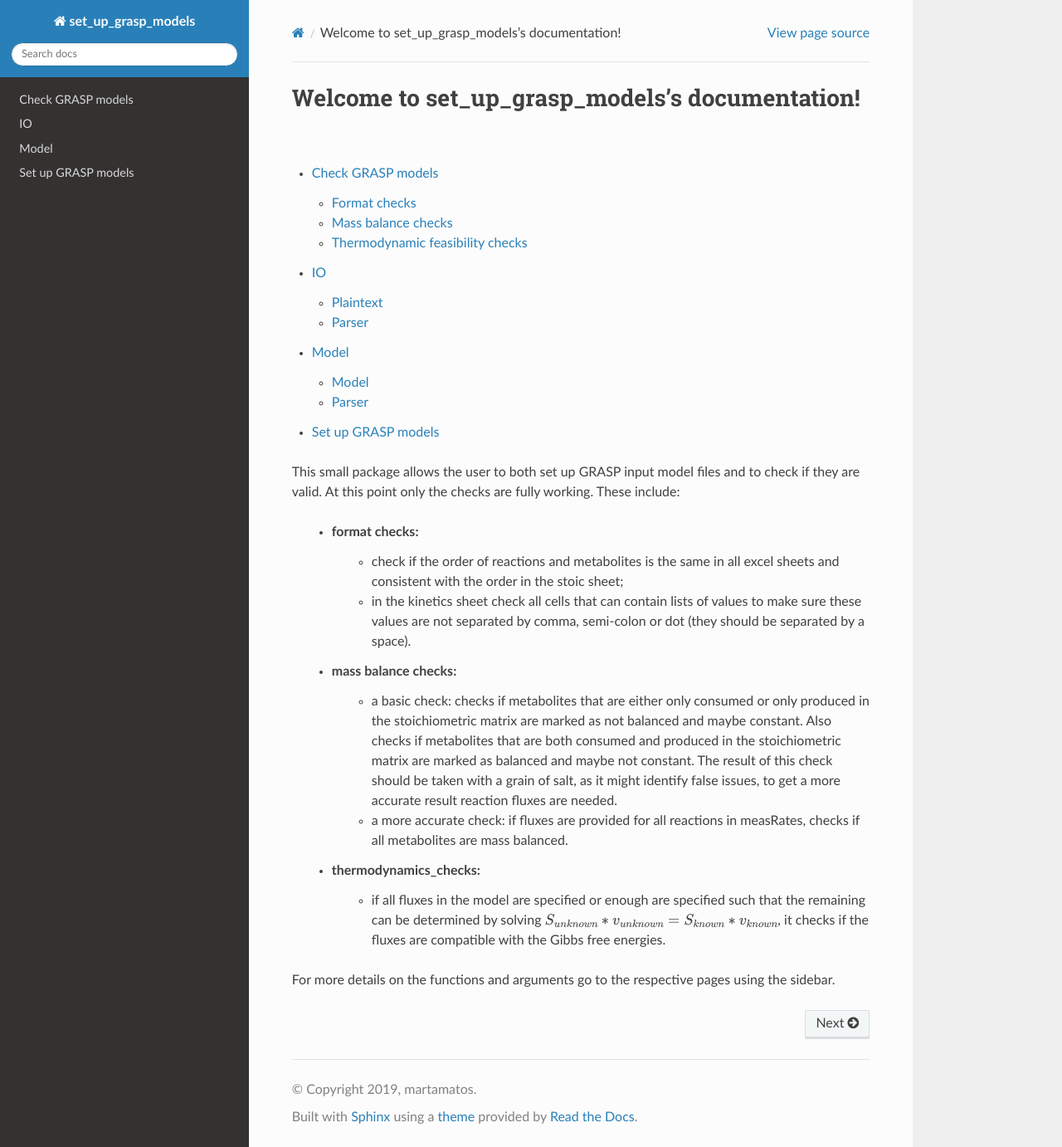
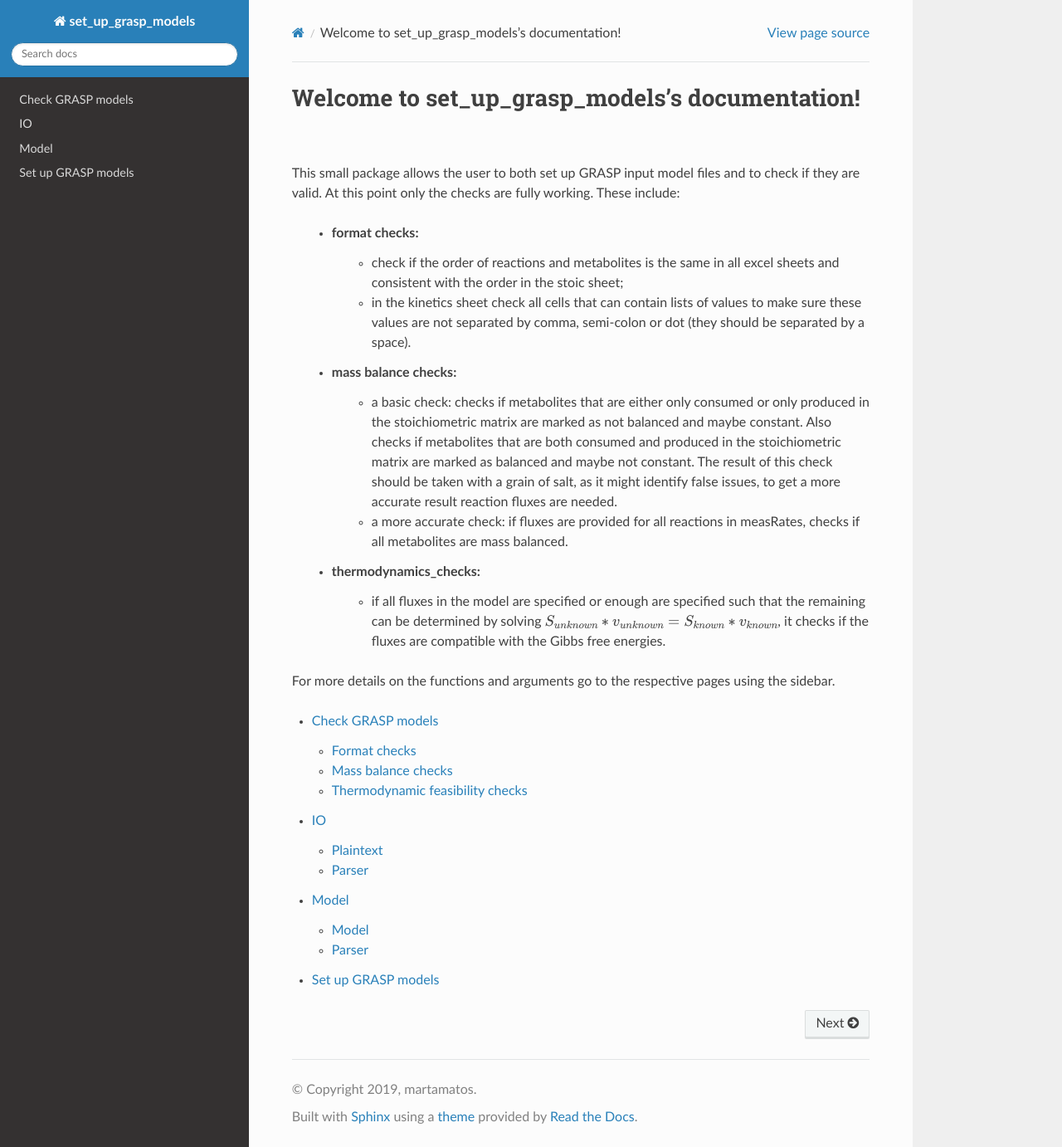
Before and after one commit to biosustain/set_up_grasp_models, a Sphinx documentation site: the page built from docs/index.rst, in a window 1280 px wide and 1382 px high. Shown: the whole window at 83% size. Built offline with Sphinx 7.4.7 and the Read the Docs theme 2.0.0, drawn with Linux system fonts in a browser that asks for light colours; part of the change alters nothing that is shown.

```diff
--- a/docs/index.rst
+++ b/docs/index.rst
@@ -5,14 +5,6 @@
 
 Welcome to set_up_grasp_models's documentation!
 ===============================================
-
-.. toctree::
-   :maxdepth: 2
-
-   check_models
-   io
-   model
-   set_up_grasp_models
 
 
 This small package allows the user to both set up GRASP input model files and to check if they are valid.
@@ -28,3 +20,12 @@ At this point only the checks are fully working. These include:
     - if all fluxes in the model are specified or enough are specified such that the remaining can be determined by solving :math:`S_ {unknown} * v_{unknown} = S_{known} * v_{known}`, it checks if the fluxes are compatible with the Gibbs free energies.
 
 For more details on the functions and arguments go to the respective pages using the sidebar.
+
+
+.. toctree::
+   :maxdepth: 2
+
+   check_models
+   io
+   model
+   set_up_grasp_models
```
